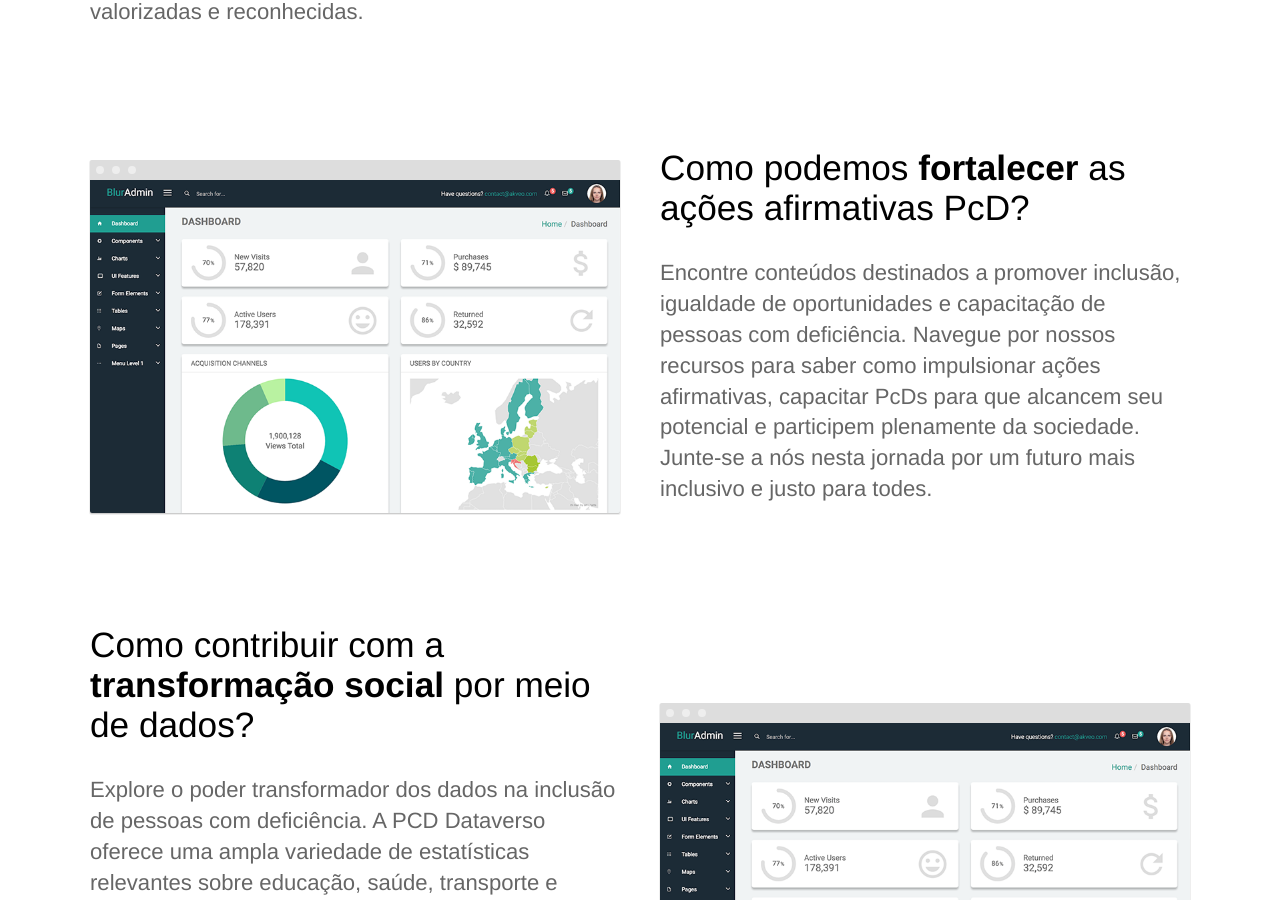
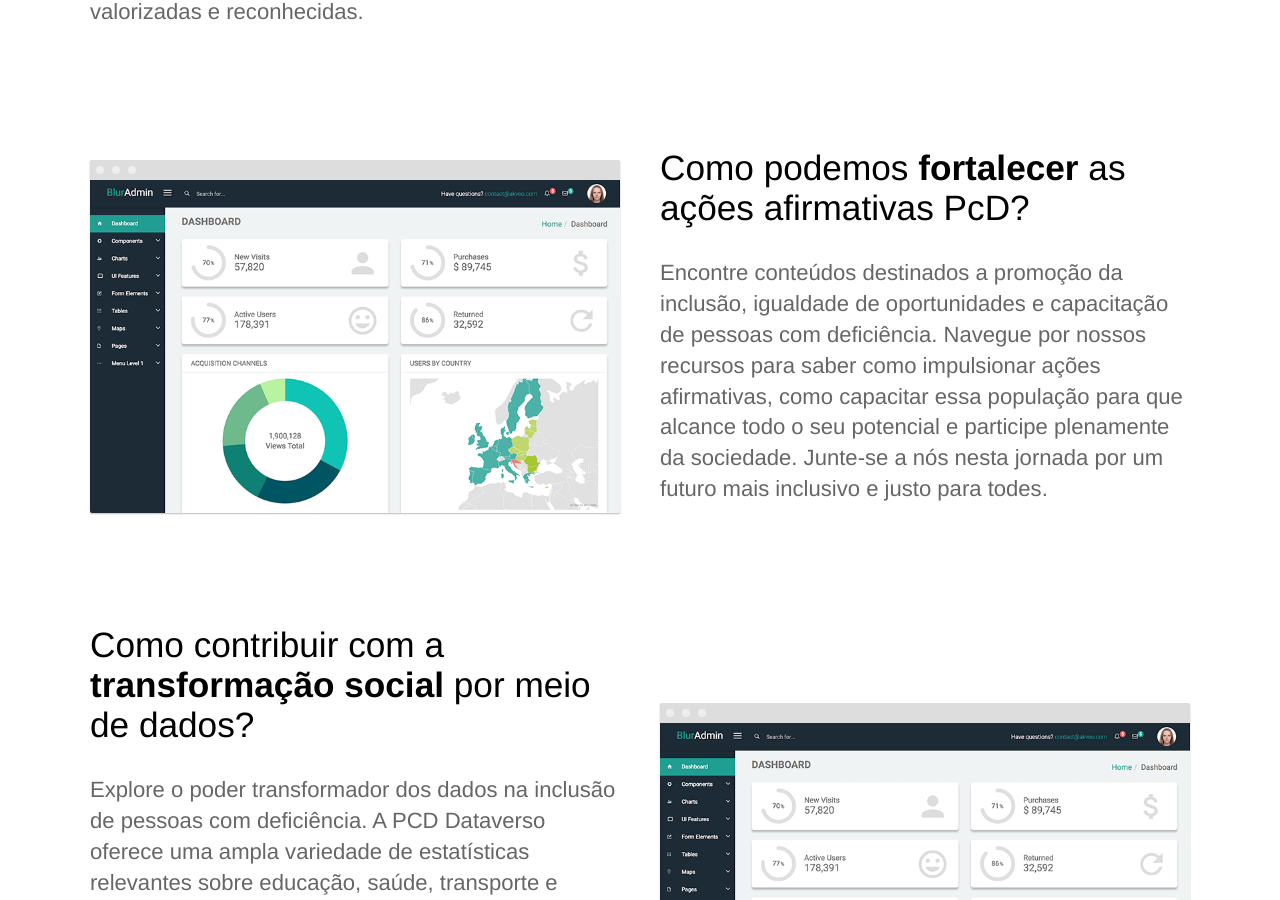
Before and after one commit to jornalistainclusivo/pcd.dataverso.org, a Jekyll site: the page built from index.html, in a window 1280 px wide and 900 px high, scrolled down 1472 px. Built offline with Jekyll 4.4.1, drawn with Linux system fonts in a browser that asks for light colours.

Commit message:
home texto

```diff
--- a/index.html
+++ b/index.html
@@ -33,9 +33,9 @@ description: Observatório de Dados da Pessoa com Deficiência
 		<div class="container flex">
 			<div class="text editable">
 				<h2>Como podemos <strong>fortalecer</strong> as ações afirmativas PcD?</h2>
-				<p>Encontre conteúdos destinados a promover inclusão, igualdade de oportunidades e capacitação de pessoas com deficiência.
-				   Navegue por nossos recursos para saber como impulsionar ações afirmativas, capacitar PcDs para que alcancem seu potencial
-				   e participem plenamente da sociedade. Junte-se a nós nesta jornada por um futuro mais inclusivo e justo para todes.</p>
+				<p>Encontre conteúdos destinados a promoção da inclusão, igualdade de oportunidades e capacitação de pessoas com deficiência.
+				   Navegue por nossos recursos para saber como impulsionar ações afirmativas, como capacitar essa população para que alcance todo o seu potencial
+				   e participe plenamente da sociedade. Junte-se a nós nesta jornada por um futuro mais inclusivo e justo para todes.</p>
 			</div>
 			<div class="image">
 				<img src="{{ site.baseurl }}/images/dashboard.png" alt="Screenshot" class="screenshot editable" />
```
